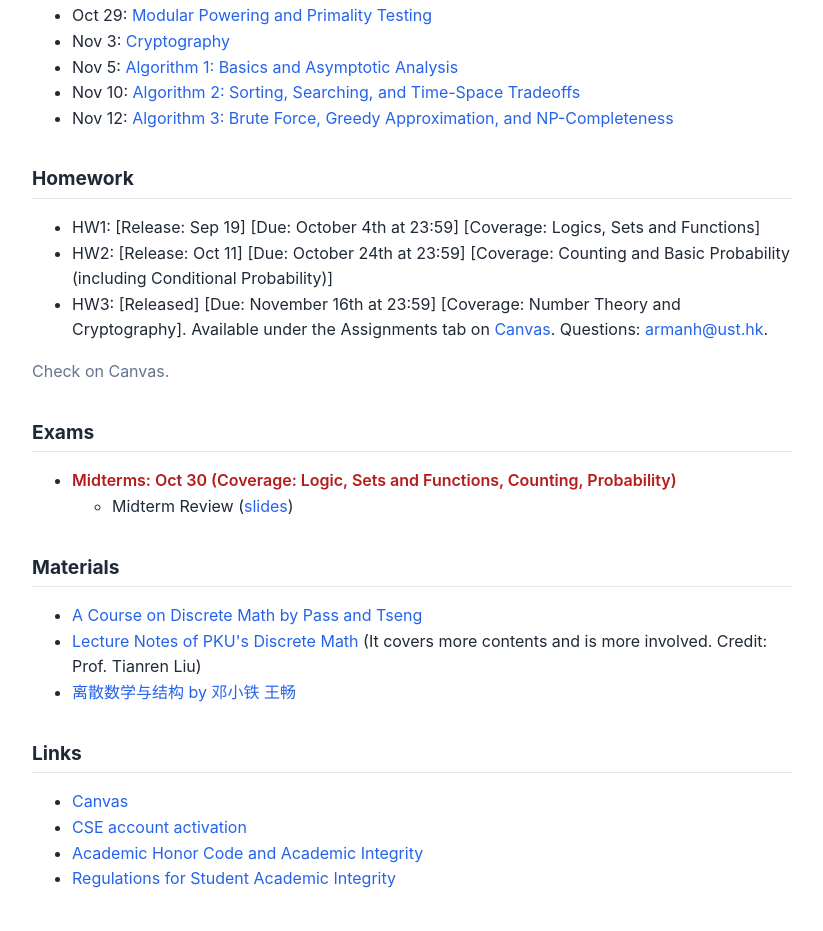
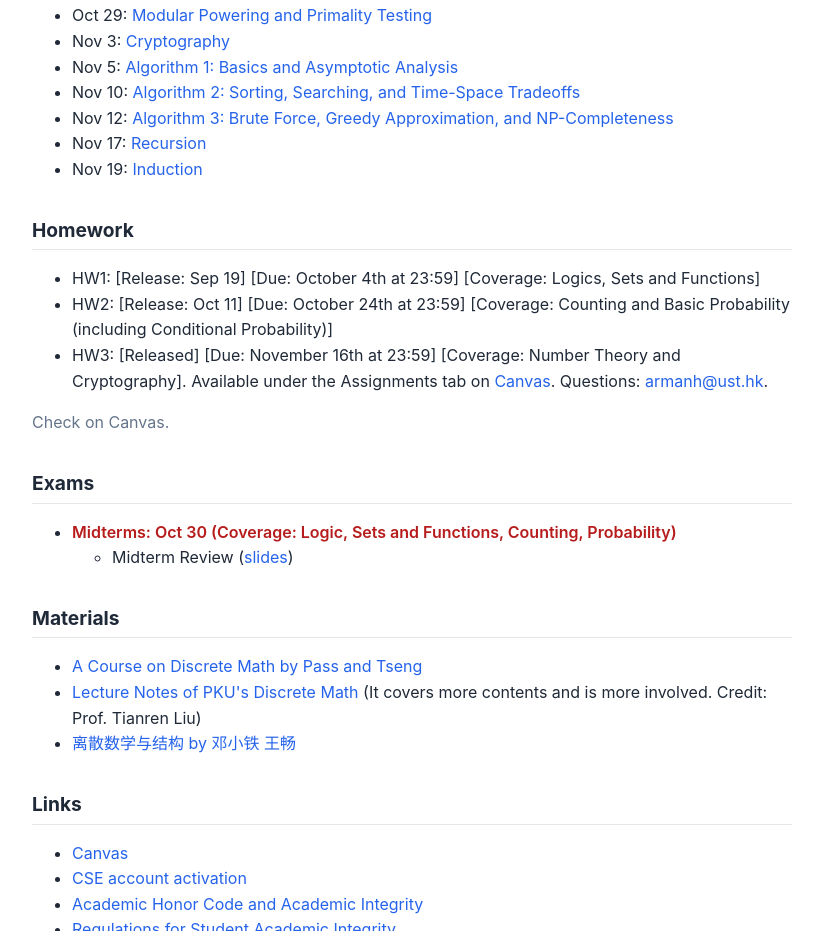
Before and after one commit to wuwuz/wuwuz.github.io, a plain HTML site: page COMP2711/index.html in a window 1280 px wide. Shown: the part 2767-3698 px from the top of the page, without its empty margins (228-1051 px from the left). Drawn offline with Linux system fonts and the light colour scheme.

Commit message:
Add November 17 and 19 lecture recordings

```diff
--- a/COMP2711/index.html
+++ b/COMP2711/index.html
@@ -189,6 +189,8 @@
         <li>Nov 5: <a href="https://rvcmedia.ust.hk/media/?path=26FA_COMP2711-L3_261105_OIPQLHS7M2">Algorithm 1: Basics and Asymptotic Analysis</a></li>
         <li>Nov 10: <a href="https://rvcmedia.ust.hk/media/?path=26FA_COMP2711-L3_261110_9dCf4G2qHj">Algorithm 2: Sorting, Searching, and Time-Space Tradeoffs</a></li>
         <li>Nov 12: <a href="https://rvcmedia.ust.hk/media/?path=26FA_COMP2711-L3_261112_scc369YFsG">Algorithm 3: Brute Force, Greedy Approximation, and NP-Completeness</a></li>
+        <li>Nov 17: <a href="https://rvcmedia.ust.hk/media/?path=26FA_COMP2711-L3_261117_r9DZY0VMkt">Recursion</a></li>
+        <li>Nov 19: <a href="https://rvcmedia.ust.hk/media/?path=26FA_COMP2711-L3_261119_SEFqBfkqlW">Induction</a></li>
     </ul>
 
     <h2>Homework</h2>
```
